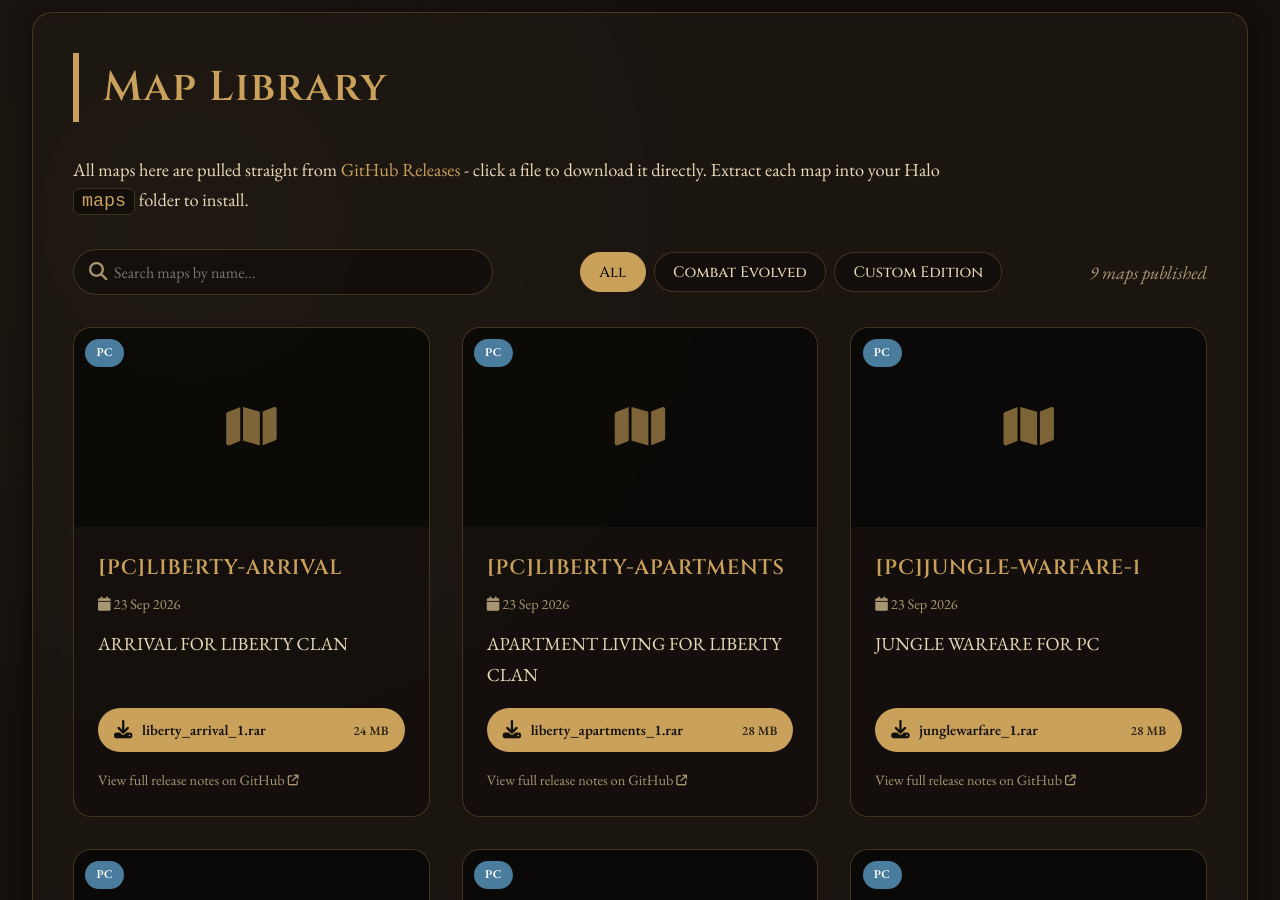
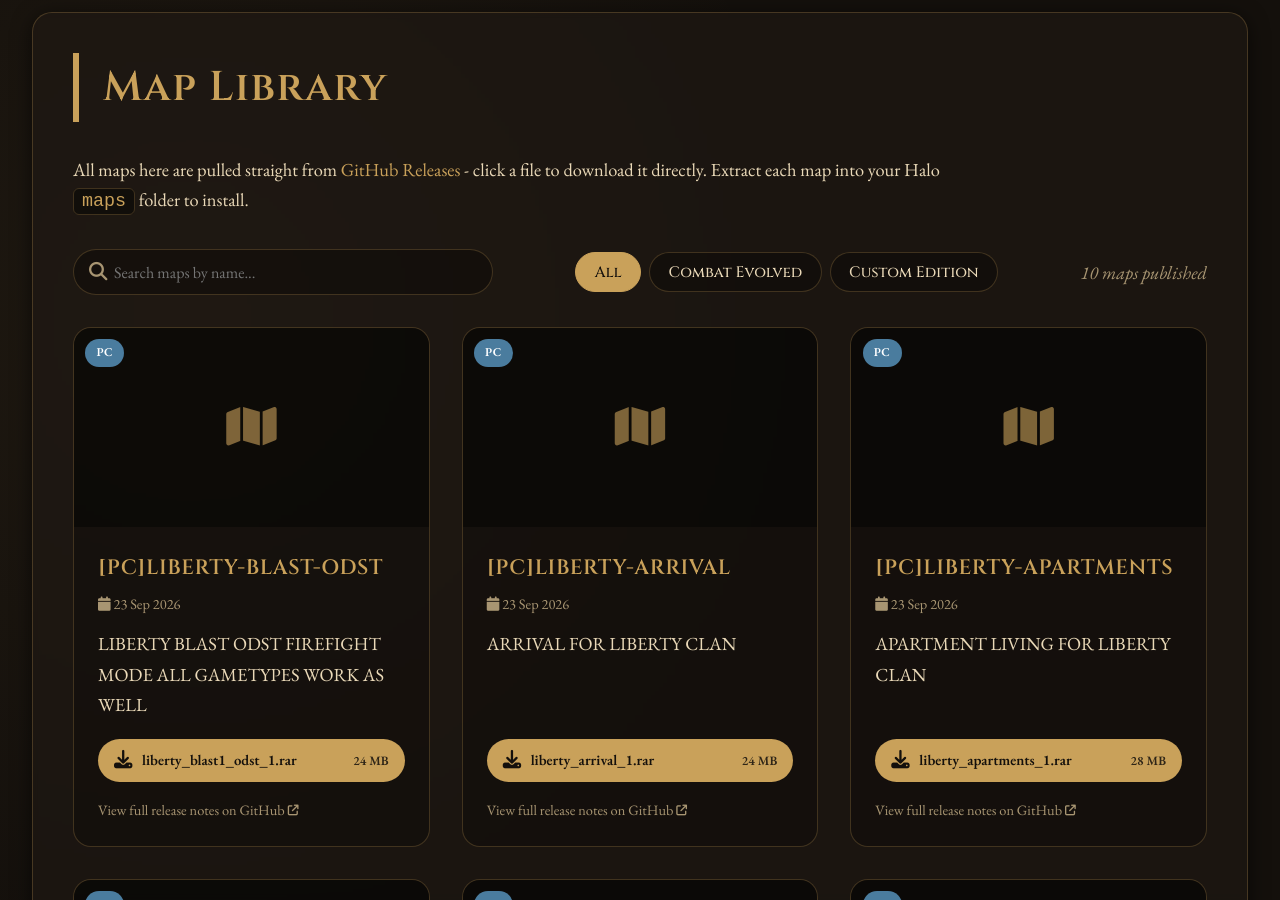
Before and after one commit to Chalwk/NC-Halo-Maps, a Jekyll site: the page built from maps.html, in a window 1280 px wide and 900 px high, scrolled down 264 px. Built offline with Jekyll 4.4.1, drawn with Linux system fonts in a browser that asks for light colours.

Commit message:
chore: update releases data

```diff
--- a/_data/releases.json
+++ b/_data/releases.json
@@ -1,4 +1,27 @@
 [
+  {
+    "id": 394742610,
+    "tag": "PC-LIBERTY-BLAST-ODST",
+    "name": "[PC]LIBERTY-BLAST-ODST",
+    "body": "LIBERTY BLAST ODST FIREFIGHT MODE\r\nALL GAMETYPES WORK AS WELL",
+    "prerelease": false,
+    "published_at": "2026-09-23T14:25:23Z",
+    "html_url": "https://github.com/nakedchick-code/NC-Halo-Maps/releases/tag/PC-LIBERTY-BLAST-ODST",
+    "games": [
+      "PC"
+    ],
+    "thumbnail": null,
+    "assets": [
+      {
+        "name": "liberty_blast1_odst_1.rar",
+        "size": 24897825,
+        "size_human": "24 MB",
+        "download_count": 0,
+        "browser_download_url": "https://github.com/nakedchick-code/NC-Halo-Maps/releases/download/PC-LIBERTY-BLAST-ODST/liberty_blast1_odst_1.rar",
+        "content_type": "application/x-compressed"
+      }
+    ]
+  },
   {
     "id": 394740786,
     "tag": "PC-LIBERTY-ARRIVAL",
```
